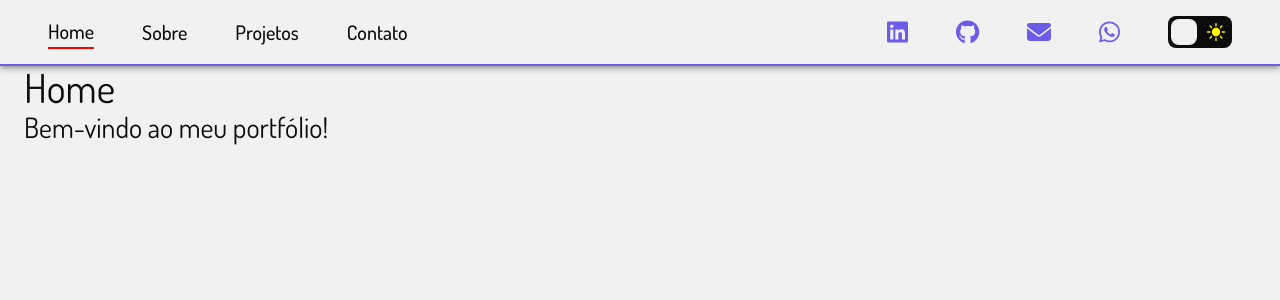
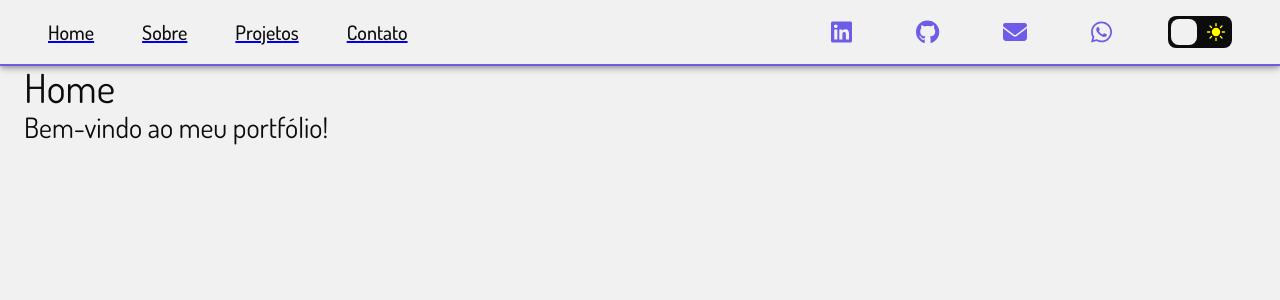
Before and after one commit to matheus-curvelo/portfolio, a React (Create React App) app: page / in a window 1280 px wide. Shown: the top 300 px of the page. Built offline with nearby package versions, Linux system fonts and the light colour scheme.

Commit message:
Criando componentes NavLinkItem e IconButtonItem

```diff
--- a/src/App.tsx
+++ b/src/App.tsx
@@ -1,7 +1,7 @@
 import React, { useState, useMemo } from 'react';
 import { BrowserRouter as Router, Routes, Route } from 'react-router-dom';
 import { CssBaseline, ThemeProvider } from '@mui/material';
-import Header from './components/Header';
+import Header from './components/Common/Header';
 import Home from './pages/Home';
 import Sobre from './pages/About';
 import Projetos from './pages/Projects';
--- /dev/null
+++ b/src/components/Common/Header/Header.scss
@@ -0,0 +1,19 @@
+#header {
+    overflow: hidden;
+    background-image: none;
+
+    .header__box {
+        display: flex;
+        justify-content: space-between;
+        gap: 1.5rem;
+        width: 100%;
+
+        .header__links,
+        .header__icons {
+            display: flex;
+            align-items: center;
+            gap: 3rem;
+            animation-duration: 2.5s;
+        }
+    }
+}
--- /dev/null
+++ b/src/components/Common/Header/Header.tsx
@@ -0,0 +1,57 @@
+import React from "react";
+import {
+  AppBar,
+  Toolbar,
+  Container,
+  Box,
+} from "@mui/material";
+import "./Header.scss";
+import "animate.css";
+import ThemeSwitch from "../.././ThemeSwitch";
+import NavLinkItem from "../.././NavLinkItem";
+import IconButtonItem from "../.././IconButtonItem";
+import { faLinkedin, faWhatsapp, faGithub } from "@fortawesome/free-brands-svg-icons";
+import { faEnvelope } from "@fortawesome/free-solid-svg-icons";
+
+interface HeaderProps {
+  toggleTheme: () => void;
+  isDarkTheme: boolean;
+}
+
+const Header: React.FC<HeaderProps> = ({ toggleTheme, isDarkTheme }) => {
+  return (
+    <AppBar
+      id="header"
+      position="fixed"
+      sx={{
+        backgroundColor: "background.default",
+        borderBottom: 2,
+        borderColor: "primary.main"
+      }}>
+      <Toolbar>
+        <Container maxWidth="xl">
+          <Box className="header__box">
+            <Box className="header__links animate__animated animate__backInLeft">
+              <NavLinkItem to="/" label="Home" />
+              <NavLinkItem to="/sobre" label="Sobre" />
+              <NavLinkItem to="/projetos" label="Projetos" />
+              <NavLinkItem to="/contato" label="Contato" />
+            </Box>
+            <Box className="header__icons animate__animated animate__backInRight">
+              <IconButtonItem href="https://www.linkedin.com/in/matheus-curvelo" icon={faLinkedin} />
+              <IconButtonItem href="https://github.com/matheus-curvelo" icon={faGithub} />
+              <IconButtonItem href="mailto:matheuscurvelo@gmail.com" icon={faEnvelope} />
+              <IconButtonItem href="https://wa.me/5511982382008" icon={faWhatsapp} />
+              <ThemeSwitch
+                toggleTheme={toggleTheme}
+                isDarkTheme={isDarkTheme}
+              />
+            </Box>
+          </Box>
+        </Container>
+      </Toolbar>
+    </AppBar>
+  );
+};
+
+export default Header;
--- a/src/components/Header/Header.scss
+++ /dev/null
@@ -1,48 +0,0 @@
-@import '../../styles/variables.scss';
-
-#header {
-    overflow: hidden;
-    background-image: none;
-
-    .header__box {
-        display: flex;
-        justify-content: space-between;
-        gap: 1.5rem;
-        width: 100%;
-
-        .header__links,
-        .header__icons {
-            display: flex;
-            align-items: center;
-            gap: 3rem;
-            animation-duration: 2.5s;
-        }
-
-        .header__links {
-            .header__link {
-                text-decoration: none;
-                font-size: 1.25rem;
-                transition: scale 0.3s ease-in-out;
-
-                &:hover {
-                    scale: calc(1 + .1);
-                }
-
-                &.active {
-                    border-bottom: 2px solid red;
-                }
-            }
-        }
-
-        .header__icons {
-            .header__icon {
-                padding: 0;
-                transition: scale 0.3s ease-in-out;
-
-                &:hover {
-                    scale: calc(1 + .2);
-                }
-            }
-        }
-    }
-}
--- a/src/components/Header/Header.tsx
+++ /dev/null
@@ -1,132 +0,0 @@
-import React from "react";
-import {
-  AppBar,
-  Toolbar,
-  Container,
-  Box,
-  IconButton,
-  Typography,
-} from "@mui/material";
-import { NavLink } from "react-router-dom";
-import { FontAwesomeIcon } from "@fortawesome/react-fontawesome";
-import {
-  faLinkedin,
-  faWhatsapp,
-  faGithub,
-} from "@fortawesome/free-brands-svg-icons";
-import { faEnvelope } from "@fortawesome/free-solid-svg-icons";
-import "./Header.scss";
-import "animate.css";
-import { useTheme } from '@mui/material/styles';
-
-import ThemeSwitch from "../../components/ThemeSwitch";
-
-interface HeaderProps {
-  toggleTheme: () => void;
-  isDarkTheme: boolean;
-}
-
-const Header: React.FC<HeaderProps> = ({ toggleTheme, isDarkTheme }) => {
-  const theme = useTheme();
-
-  return (
-    <AppBar
-      id="header"
-      position="fixed"
-      sx={{
-        backgroundColor: "background.default",
-        borderBottom: 2,
-        borderColor: "primary.main"
-      }}>
-      <Toolbar>
-        <Container maxWidth="xl">
-          <Box className="header__box">
-            <div className="header__links animate__animated animate__backInLeft">
-              <NavLink
-                to="/"
-                className={({ isActive }) =>
-                  isActive ? "header__link active" : "header__link"
-                }>
-                <Typography color={theme.palette.text.primary} variant="h6">
-                  Home
-                </Typography>
-              </NavLink>
-              <NavLink
-                to="/sobre"
-                className={({ isActive }) =>
-                  isActive ? "header__link active" : "header__link"
-                }>
-                <Typography color={theme.palette.text.primary} variant="h6">
-                  Sobre
-                </Typography>
-              </NavLink>
-              <NavLink
-                to="/projetos"
-                className={({ isActive }) =>
-                  isActive ? "header__link active" : "header__link"
-                }>
-                <Typography color={theme.palette.text.primary} variant="h6">
-                  Projetos
-                </Typography>
-              </NavLink>
-              <NavLink
-                to="/contato"
-                className={({ isActive }) =>
-                  isActive ? "header__link active" : "header__link"
-                }>
-                <Typography color={theme.palette.text.primary} variant="h6">
-                  Contato
-                </Typography>
-              </NavLink>
-            </div>
-
-            <div className="header__icons animate__animated animate__backInRight">
-              <IconButton
-                component="a"
-                href="https://www.linkedin.com/in/matheus-curvelo"
-                target="_blank"
-                rel="noopener noreferrer"
-                color="primary"
-                className="header__icon">
-                <FontAwesomeIcon icon={faLinkedin} />
-              </IconButton>
-              <IconButton
-                component="a"
-                href="https://github.com/matheus-curvelo"
-                target="_blank"
-                rel="noopener noreferrer"
-                color="primary"
-                className="header__icon">
-                <FontAwesomeIcon icon={faGithub} />
-              </IconButton>
-              <IconButton
-                component="a"
-                href="mailto:matheuscurvelo@gmail.com"
-                target="_blank"
-                rel="noopener noreferrer"
-                color="primary"
-                className="header__icon">
-                <FontAwesomeIcon icon={faEnvelope} />
-              </IconButton>
-              <IconButton
-                component="a"
-                href="https://wa.me/5511982382008"
-                target="_blank"
-                rel="noopener noreferrer"
-                color="primary"
-                className="header__icon">
-                <FontAwesomeIcon icon={faWhatsapp} />
-              </IconButton>
-              <ThemeSwitch
-                toggleTheme={toggleTheme}
-                isDarkTheme={isDarkTheme}
-              />
-            </div>
-          </Box>
-        </Container>
-      </Toolbar>
-    </AppBar>
-  );
-};
-
-export default Header;
--- /dev/null
+++ b/src/components/IconButtonItem/IconButtonItem.scss
@@ -0,0 +1,8 @@
+.header__icon {
+    padding: 0;
+    transition: scale 0.3s ease-in-out;
+
+    &:hover {
+        scale: calc(1 + .2);
+    }
+}
--- /dev/null
+++ b/src/components/IconButtonItem/IconButtonItem.tsx
@@ -0,0 +1,27 @@
+
+import React from "react";
+import { IconButton } from "@mui/material";
+import { FontAwesomeIcon } from "@fortawesome/react-fontawesome";
+import { IconDefinition } from "@fortawesome/fontawesome-svg-core";
+
+interface IconButtonItemProps {
+  href: string;
+  icon: IconDefinition;
+}
+
+const IconButtonItem: React.FC<IconButtonItemProps> = ({ href, icon }) => {
+  return (
+    <IconButton
+      component="a"
+      href={href}
+      target="_blank"
+      rel="noopener noreferrer"
+      color="primary"
+      className="header__icon"
+    >
+      <FontAwesomeIcon icon={icon} />
+    </IconButton>
+  );
+};
+
+export default IconButtonItem;
--- /dev/null
+++ b/src/components/IconButtonItem/index.ts
@@ -0,0 +1 @@
+export { default } from './IconButtonItem';
--- /dev/null
+++ b/src/components/NavLinkItem/NavLinkItem.scss
@@ -0,0 +1,13 @@
+.header__link {
+    text-decoration: none;
+    font-size: 1.25rem;
+    transition: scale 0.3s ease-in-out;
+
+    &:hover {
+        scale: calc(1 + .1);
+    }
+
+    &.active {
+        border-bottom: 2px solid red;
+    }
+}
--- /dev/null
+++ b/src/components/NavLinkItem/NavLinkItem.tsx
@@ -0,0 +1,28 @@
+
+import React from "react";
+import { NavLink } from "react-router-dom";
+import { Typography } from "@mui/material";
+import { useTheme } from '@mui/material/styles';
+
+interface NavLinkItemProps {
+  to: string;
+  label: string;
+}
+
+const NavLinkItem: React.FC<NavLinkItemProps> = ({ to, label }) => {
+  const theme = useTheme();
+  return (
+    <NavLink
+      to={to}
+      className={({ isActive }) =>
+        isActive ? "header__link active" : "header__link"
+      }
+    >
+      <Typography color={theme.palette.text.primary} variant="h6">
+        {label}
+      </Typography>
+    </NavLink>
+  );
+};
+
+export default NavLinkItem;
--- /dev/null
+++ b/src/components/NavLinkItem/index.ts
@@ -0,0 +1 @@
+export { default } from './NavLinkItem';
```
Also changed, not shown: src/components/Common/Header/index.ts (renamed from src/components/Header/index.ts).
